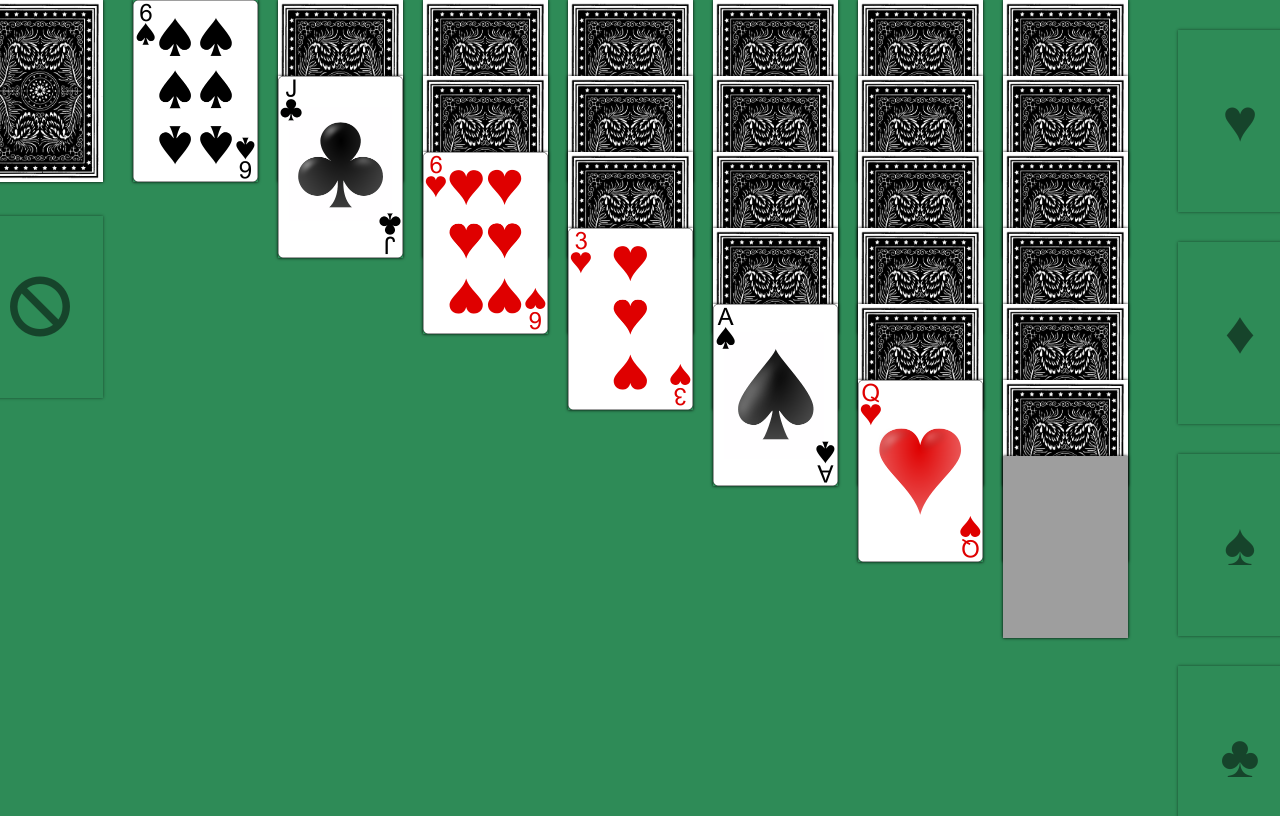
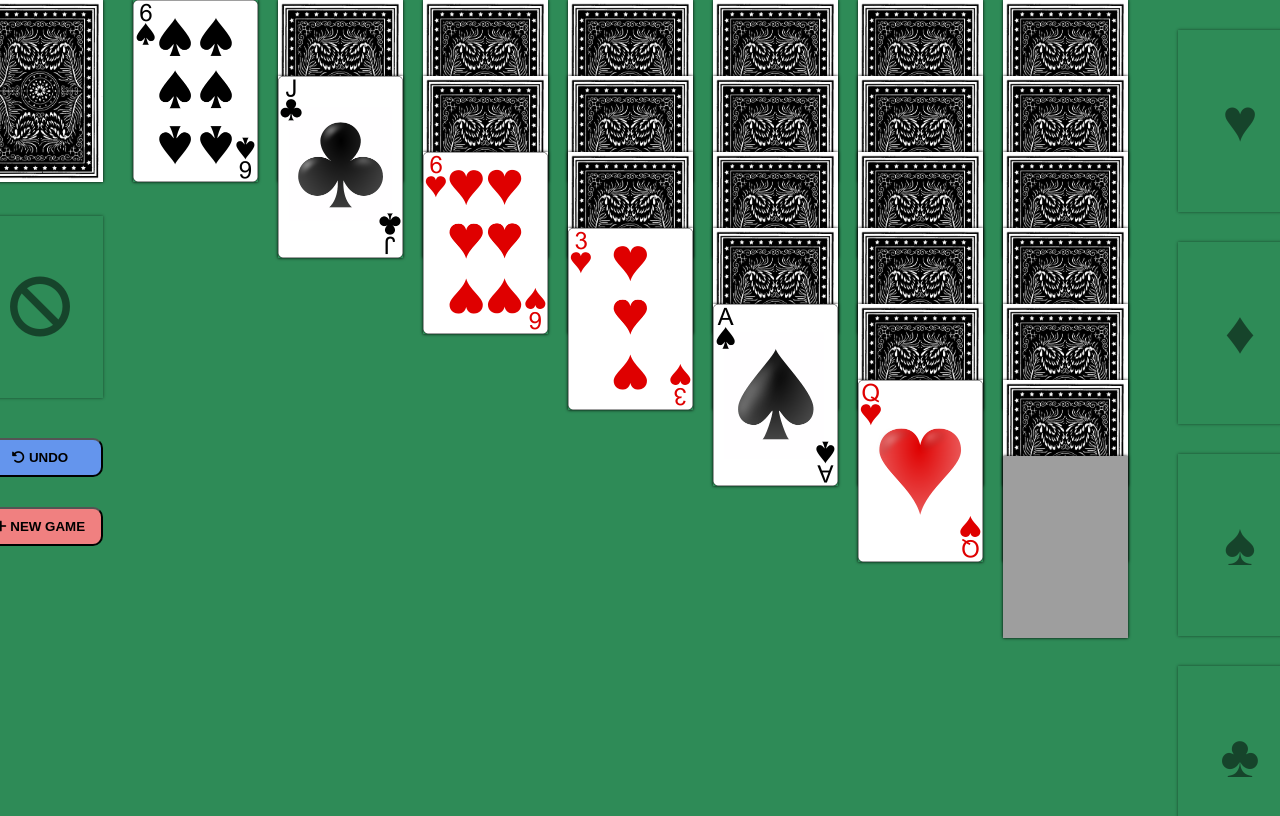
Before and after one commit to patriciacrestani/angular-web-games, an Angular app: page / in a window 1280 px wide. Shown: the top 816 px of the page. Built offline with nearby package versions, Linux system fonts and the light colour scheme; grey boxes are pictures that could not be loaded.

Commit message:
add undo and new game buttons

```diff
--- a/src/app/app.component.css
+++ b/src/app/app.component.css
@@ -59,3 +59,35 @@
 .deck {
     display: block;
 }
+
+.buttons{
+    margin-top: 40px;
+    width: 125px;
+
+    .button {
+        width: 125px;
+        padding-bottom: 10px;
+        padding-top: 10px;
+        text-transform: uppercase;
+        font-weight: 700;
+        color: black;
+        border-radius: 10px;
+
+        &.undo-button{
+            background-color: cornflowerblue;
+        }
+
+        &.undo-button:hover {
+            background-color: rgb(125, 163, 233);
+        }
+
+        &.newgame-button{
+            margin-top: 30px;
+            background-color: lightcoral;
+        }
+
+        &.newgame-button:hover {
+            background-color: rgb(235, 154, 154);
+        }
+    }
+}
--- a/src/app/app.component.html
+++ b/src/app/app.component.html
@@ -23,6 +23,11 @@
         [cdkDragData]="lastUnblockedStockCard"
       >
       <i class="fa-solid fa-ban card emptyDeck" *ngIf="!hasUnblockedStock()"></i>
+    </div>
+
+    <div class="buttons">
+      <button class="button undo-button" (click)="undo()"><i class="fa-solid fa-rotate-left"></i> Undo</button>
+      <button class="button newgame-button" (click)="newGame()"><i class="fa-solid fa-plus"></i> New game</button>
     </div>
   </div>
 
--- a/src/app/app.component.ts
+++ b/src/app/app.component.ts
@@ -361,4 +361,34 @@ export class AppComponent {
   blockDrop() {
     return false;
   }
+
+  undo() {
+    let index = 0;
+    if(this.hasUnblockedStock()) {
+      index = this.unblockedStock.length - 1;
+    }
+    this.stock[index].blockCard();
+  }
+
+  blockAllDeck() {
+    this.deck.forEach(card => card.blockCard());
+  }
+
+  newGame() {
+    this.stock = [];
+    this.clubDeck = [];
+    this.spadesDeck = [];
+    this.heartDeck = [];
+    this.diamondDeck = [];
+    this.firstColumn = [];
+    this.secondColumn = [];
+    this.thirdColumn = [];
+    this.fourthColumn = [];
+    this.fifthColumn = [];
+    this.sixthColumn = [];
+    this.seventhColumn = [];
+    this.randomNumbersControl = [];
+    this.blockAllDeck();
+    this.setGame();
+  }
 }
```
